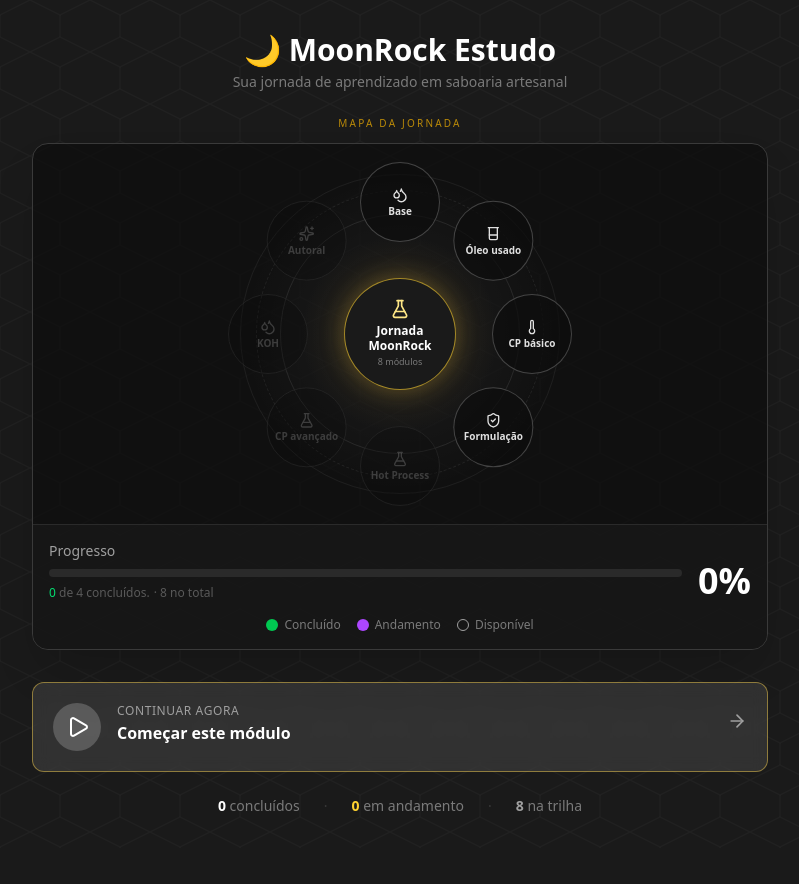
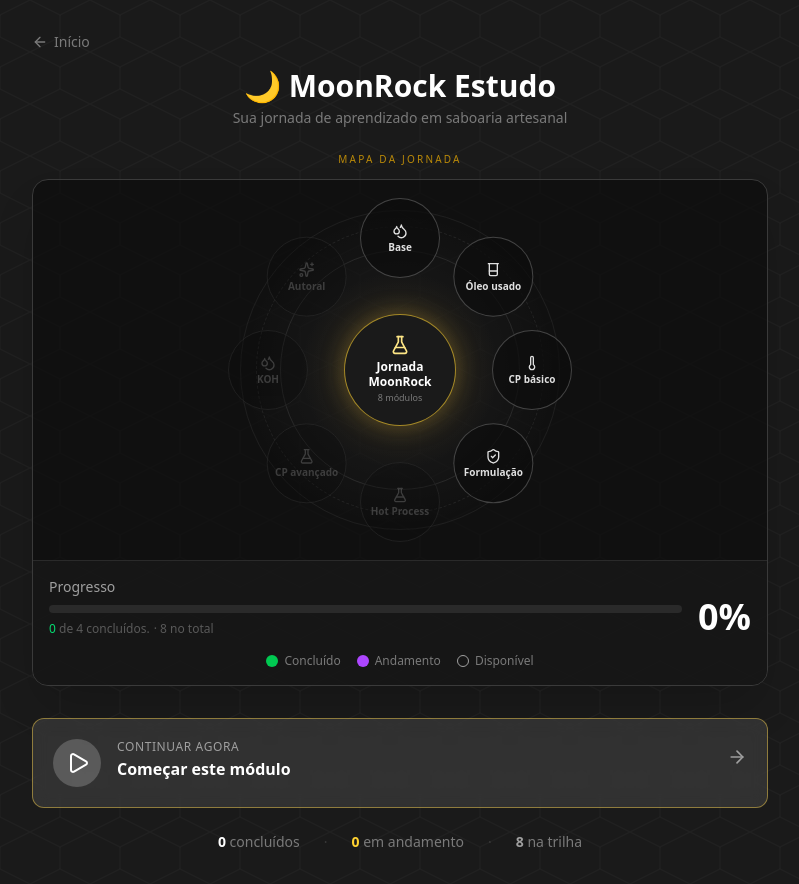
Before and after one commit to PedroAkaki/moonrock-saboaria, a Next.js app: page /aprendizado in a window 1280 px wide. Shown: the whole page, without its empty margins (240-1039 px from the left). Before the commit the page ends 848 px from the top, so only its background shows below. Built offline with nearby package versions, Linux system fonts and the light colour scheme.

Commit message:
fix: back button no /aprendizado, ArrowLeft -> Inicio

```diff
--- a/app/aprendizado/page.tsx
+++ b/app/aprendizado/page.tsx
@@ -3,7 +3,7 @@
 import { useState, useEffect } from "react";
 import MainLearningOrbit from "@/components/MainLearningOrbit";
 import Link from "next/link";
-import { ArrowRight, Check, Play, Award, Sparkles } from "lucide-react";
+import { ArrowRight, Check, Play, Award, Sparkles, ArrowLeft } from "lucide-react";
 import learningModules from "@/data/learning-modules.json";
 import { getProgress } from "@/lib/progress";
 import {
@@ -41,6 +41,11 @@
 
   return (
     <div className="max-w-3xl mx-auto px-4 py-8 space-y-6">
+      {/* Voltar */}
+      <Link href="/" className="inline-flex items-center gap-1.5 text-sm text-moon-400 hover:text-white mb-4 transition-colors">
+        <ArrowLeft className="w-4 h-4" /> Início
+      </Link>
+
       {/* Header compacto */}
       <header className="text-center space-y-1">
         <h1 className="text-3xl font-bold text-white">🌙 MoonRock Estudo</h1>
```
